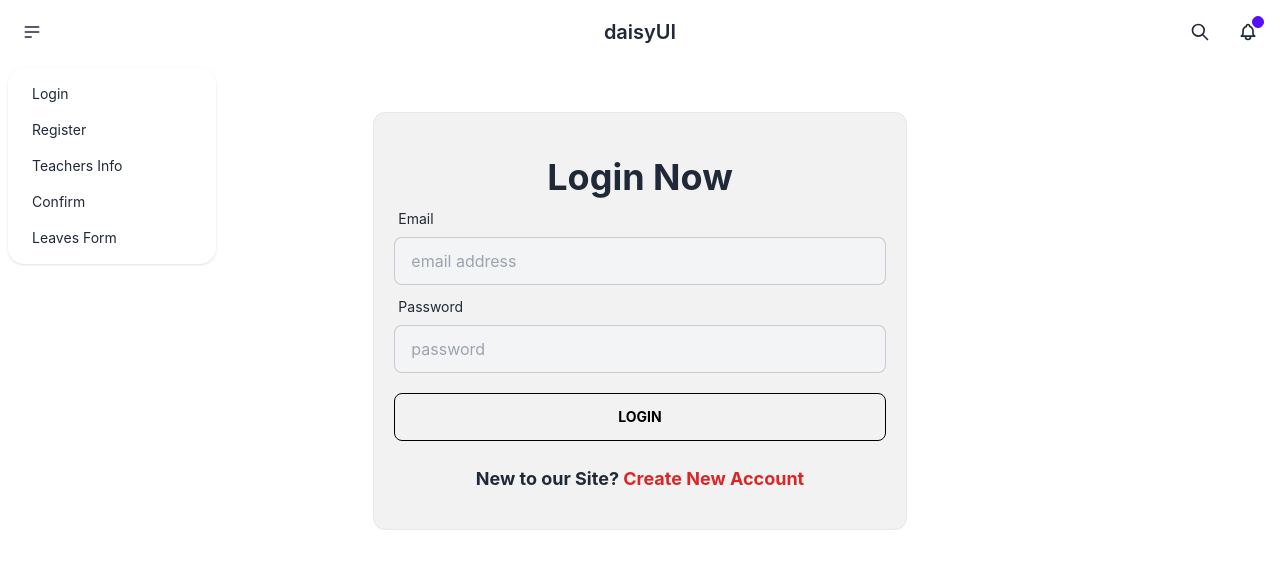
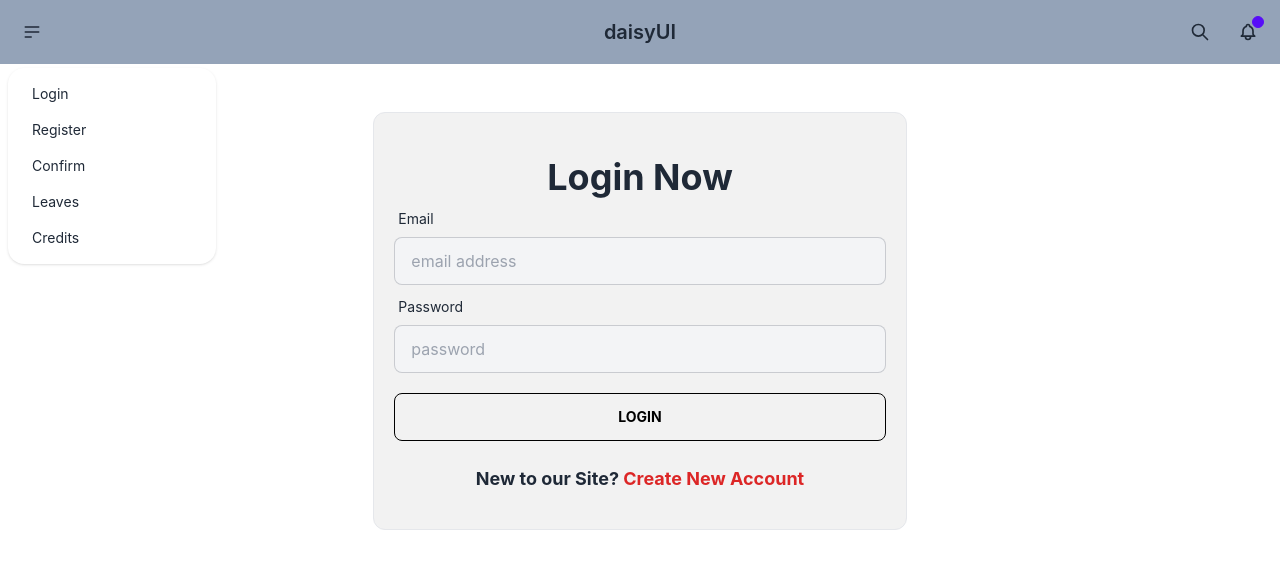
Before and after one commit to coder-sadhin/teachers-leave-application-client, a React (Create React App) app: page / in a window 1280 px wide. Both pictures are taken after a click on the label 32 px from the left and 32 px from the top of the page. Shown: the top 568 px of the page. Built offline with nearby package versions, Linux system fonts and the light colour scheme; no server answers.

Commit message:
set route

```diff
--- a/src/pages/Navbar/Navber.jsx
+++ b/src/pages/Navbar/Navber.jsx
@@ -3,7 +3,8 @@ import { Link } from 'react-router-dom';
 
 const Navbar = () => {
     return (
-        <div className="navbar bg-base-100">
+        <section className='bg-slate-400'>
+            <div className="container mx-auto navbar">
                 <div className="navbar-start">
                     <div className="dropdown">
                         <label tabIndex={0} className="btn btn-ghost btn-circle">
@@ -12,14 +13,14 @@ const Navbar = () => {
                         <ul tabIndex={0} className="menu menu-compact dropdown-content mt-3 p-2 shadow bg-base-100 rounded-box w-52">
                             <li><Link to="/login">Login</Link></li>
                             <li><Link to="/register">Register</Link></li>
-                        <li><Link to="/infoForm">Teachers Info</Link></li>
                             <li><Link to="/confirm">Confirm</Link></li>
-                        <li><Link to="/leavesForm">Leaves Form</Link></li>
+                            <li><Link to="/leaves">Leaves</Link></li>
+                            <li><Link to="/credits">Credits</Link></li>
                         </ul>
                     </div>
                 </div>
                 <div className="navbar-center">
-                <a className="btn btn-ghost normal-case text-xl">daisyUI</a>
+                    <Link className="btn btn-ghost normal-case text-xl">daisyUI</Link>
                 </div>
                 <div className="navbar-end">
                     <button className="btn btn-ghost btn-circle">
@@ -33,6 +34,7 @@ const Navbar = () => {
                     </button>
                 </div>
             </div>
+        </section>
     );
 };
 
```
Also changed, not shown: src/Router/router.jsx (+13 -0 lines). Lines whose indentation alone changed are shown as unchanged.
